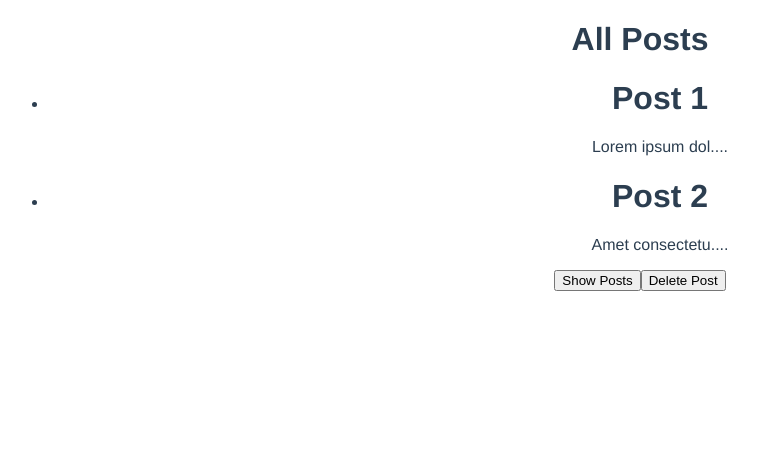
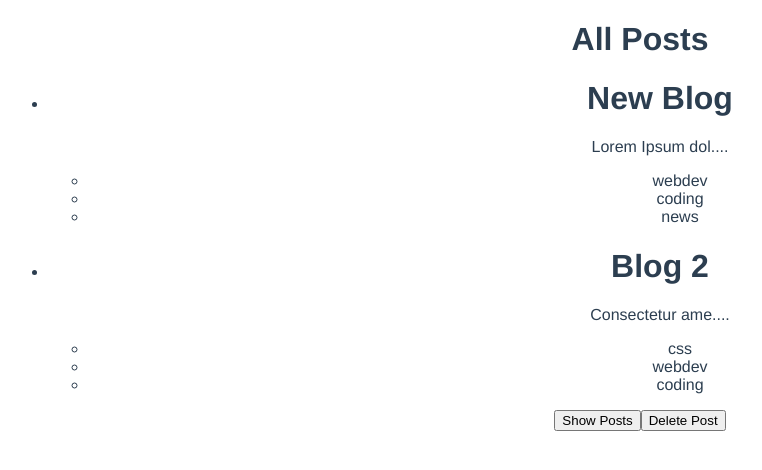
Before and after one commit to nuralam376/Vue.js-practice, a Vue app in the folder vue-blog/: page / in a window 1280 px wide. Shown: the top 470 px of the page, without its empty margins (0-762 px from the left). Built offline with nearby package versions, Linux system fonts and the light colour scheme; data requests are answered from the project's data file.

Commit message:
practiced composables

```diff
--- /dev/null
+++ b/vue-blog/data/db.json
@@ -0,0 +1,16 @@
+{
+  "posts": [
+    {
+      "id": 1,
+      "title": "New Blog",
+      "body": "Lorem Ipsum dolor sit amet consectetur",
+      "tags": ["webdev", "coding", "news"]
+    },
+    {
+      "id": 2,
+      "title": "Blog 2",
+      "body": "Consectetur amet lorem ispums dolor si",
+      "tags": ["css", "webdev", "coding"]
+    }
+  ]
+}
--- a/vue-blog/package.json
+++ b/vue-blog/package.json
@@ -9,6 +9,7 @@
   },
   "dependencies": {
     "core-js": "^3.6.5",
+    "json-server": "^0.16.3",
     "vue": "^3.0.0",
     "vue-router": "^4.0.0-0"
   },
--- a/vue-blog/src/components/SinglePost.vue
+++ b/vue-blog/src/components/SinglePost.vue
@@ -1,6 +1,9 @@
 <template>
   <h1>{{ post.title }}</h1>
   <p>{{ snippet }}</p>
+  <ul>
+    <li v-for="tag in post.tags" :key="tag">{{ tag }}</li>
+  </ul>
 </template>
 
 <script>
--- /dev/null
+++ b/vue-blog/src/composables/getPosts.js
@@ -0,0 +1,23 @@
+import { ref } from "vue";
+
+const getPosts = () => {
+  const posts = ref([]);
+  const errors = ref(null);
+
+  const load = async () => {
+    try {
+      const data = await fetch("http://localhost:3000/posts");
+      if (!data.ok) {
+        throw new Error("No data available");
+      }
+      posts.value = await data.json();
+    } catch (err) {
+      errors.value = err.message;
+      console.log(errors.value);
+    }
+  };
+
+  return { posts, errors, load };
+};
+
+export default getPosts;
--- a/vue-blog/src/views/Home.vue
+++ b/vue-blog/src/views/Home.vue
@@ -1,27 +1,26 @@
 <template>
   <div class="home">
-    <PostLists :posts="posts" />
+    <p v-if="errors">{{ errors }}</p>
+    <div v-if="posts.length">
+      <PostLists :posts="posts" />
+    </div>
+    <p v-else>Loading....</p>
   </div>
 </template>
 
 <script>
-import { ref } from "vue";
 import PostLists from "../components/PostLists";
+import getPosts from "../composables/getPosts";
 export default {
   name: "Home",
   components: { PostLists },
 
   setup() {
-    const posts = ref([
-      { id: 1, title: "Post 1", body: "Lorem ipsum dolor sit amet" },
-      {
-        id: 2,
-        title: "Post 2",
-        body: "Amet consectetur lorem ipsum dolor sit amet",
-      },
-    ]);
+    const { posts, errors, load } = getPosts();
+    console.log("posts", posts);
+    load();
 
-    return { posts };
+    return { posts, errors, load };
   },
 };
 </script>
```
Also changed, not shown: 1 other file (tests, documents, lock files or other folders).
